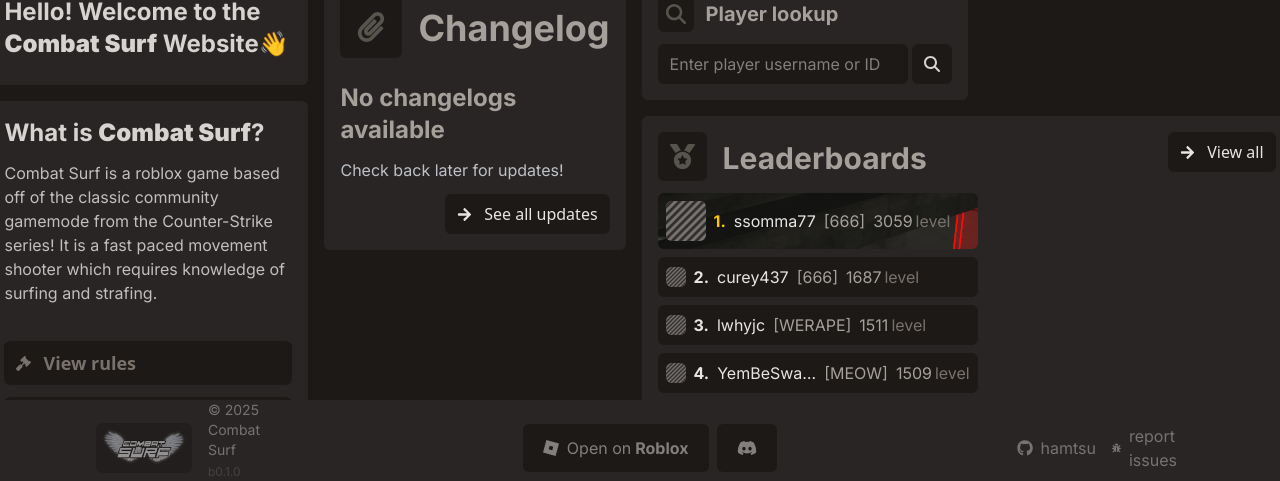
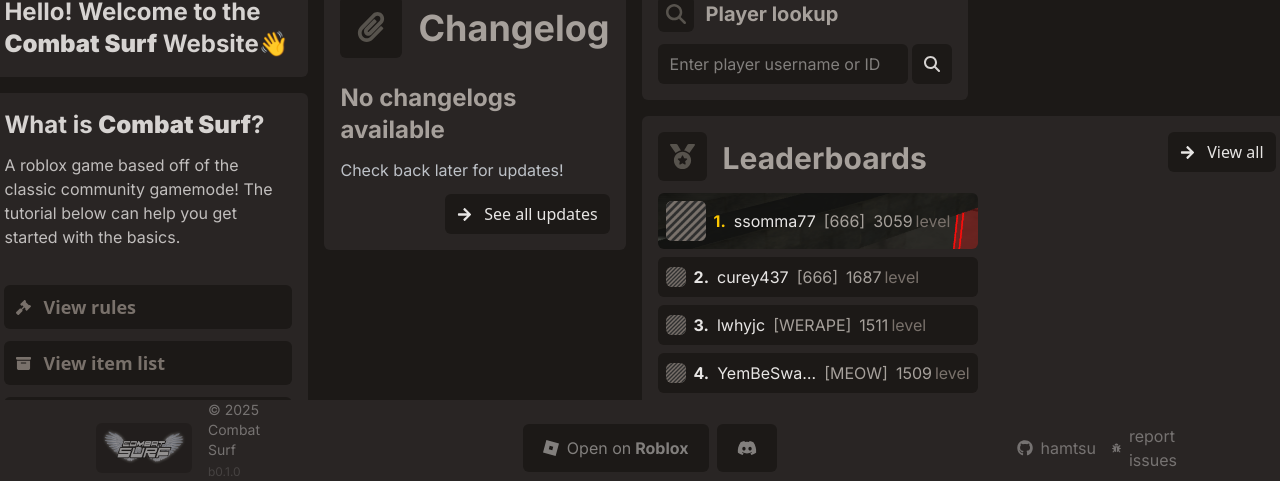
Before and after one commit to hamtsu/combat-surf-web, a Next.js app: page / in a window 1280 px wide. Shown: the part 304-785 px from the top of the page. Built offline with nearby package versions, Linux system fonts and the light colour scheme; no server answers.

Commit message:
update: info panel with value list

```diff
--- a/src/components/Home/InfoPanel.tsx
+++ b/src/components/Home/InfoPanel.tsx
@@ -3,18 +3,18 @@
 import Button from "../Button";
 import { FaExternalLinkAlt, FaGavel } from "react-icons/fa";
 import { useRouter } from "next/navigation";
+import { FaBoxArchive } from "react-icons/fa6";
 
 const InfoPanel = () => {
   const router = useRouter();
 
   return (
-    <div className="bg-stone-800 p-4 rounded-md h-full flex flex-col gap-3">
+    <div className="bg-stone-800 opacity-0 animate-fade-in-second p-4 rounded-md h-full flex flex-col gap-3">
       <h1 className="text-2xl font-bold text-stone-300">
         What is <b>Combat Surf</b>?
       </h1>
       <p className="text-stone-200/80 mb-6">
-        Combat Surf is a roblox game based off of the classic community gamemode from the Counter-Strike series! It is a fast paced movement shooter which requires knowledge of
-        surfing and strafing.
+        A roblox game based off of the classic community gamemode! The tutorial below can help you get started with the basics.
       </p>
 
       <Button
@@ -28,8 +28,20 @@
         onClick={() => router.push("/item-list")}
         className="px-3 py-2 h-fit flex bg-stone-900 hover:bg-stone-400 text-stone-500 hover:text-stone-800 text-lg font-sans font-bold transition-colors rounded-lg group"
       >
+        <FaBoxArchive size={15} className="mr-2" />
+        <p className="">View item list</p>
+      </Button>
+      <Button
+        onClick={() =>
+            window.open(
+              "https://docs.google.com/spreadsheets/d/1-XLMARJthg00JqVUe1encl6mFnV19HVQ0w4D85MzEXw/edit?usp=sharing",
+              "_blank"
+            )
+          }
+        className="px-3 py-2 h-fit flex bg-stone-900 hover:bg-stone-400 text-stone-500 hover:text-stone-800 text-lg font-sans font-bold transition-colors rounded-lg group"
+      >
         <FaExternalLinkAlt size={15} className="mr-2" />
-        <p className="">View item list</p>
+        <p className="">Community value list</p>
       </Button>
     </div>
   );
```
